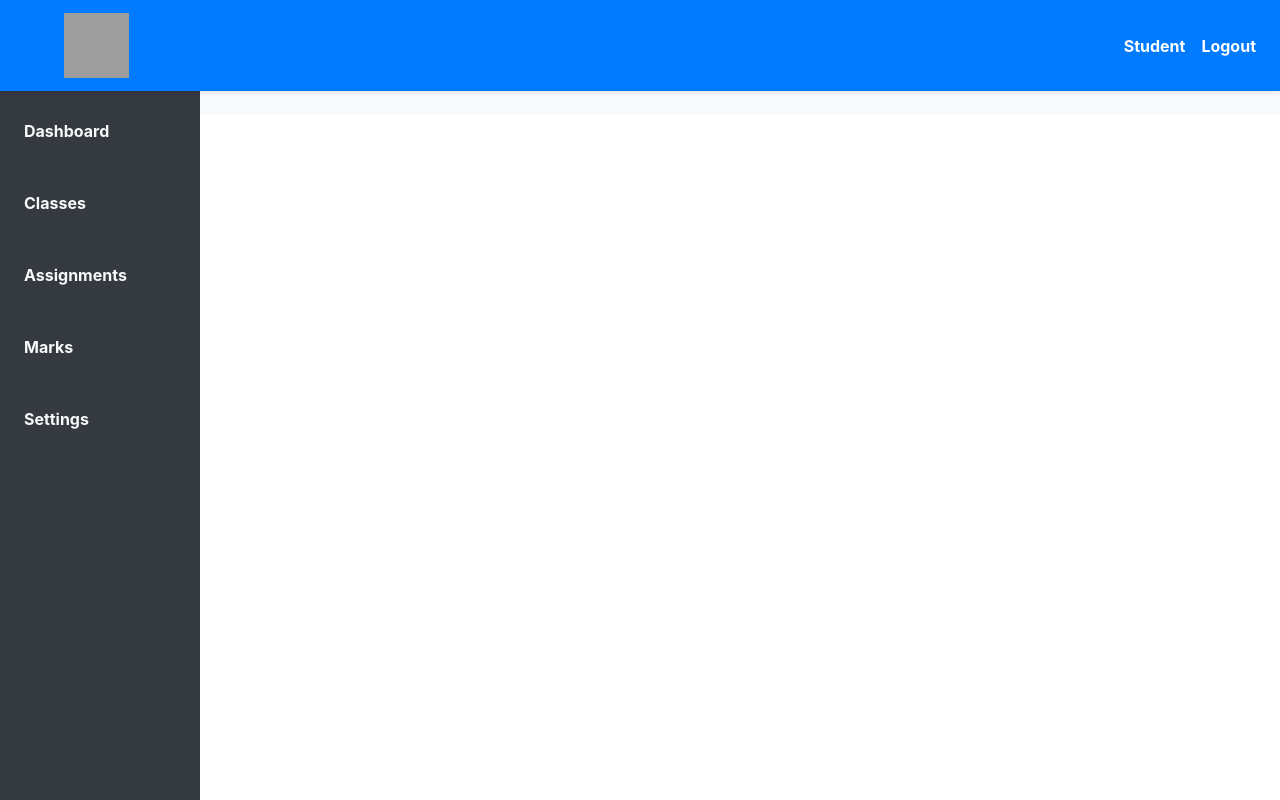
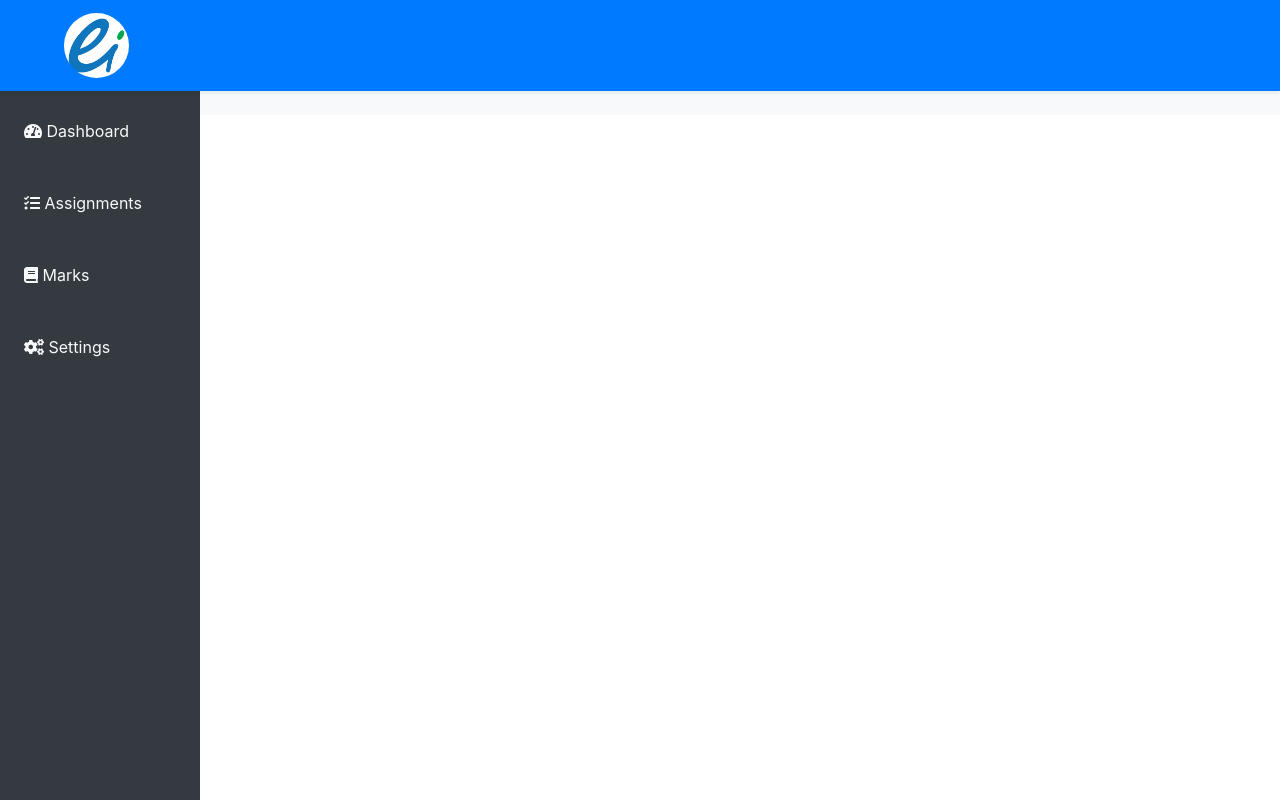
Before and after one commit to Riwaj9786/advanced_sms, a Django app: template templates/student/index.html in a window 1280 px wide. Run offline with Django 3.2, Linux system fonts and the light colour scheme; the template is opened without the code that fills it, so the values that code supplies are empty; some libraries are stand-ins or nearby versions; grey boxes are pictures that could not be loaded.

Commit message:
student Authentication Added

```diff
--- a/final_proj/settings.py
+++ b/final_proj/settings.py
@@ -136,8 +136,9 @@ USE_TZ = True
 
 STATIC_URL = '/static/'
 
-STATICFILES_DIRS = [os.path.join(BASE_DIR, 'static')]
-
+STATICFILES_DIRS = [
+    BASE_DIR / "static",
+]
 # Default primary key field type
 # https://docs.djangoproject.com/en/5.0/ref/settings/#default-auto-field
 
--- a/student/models.py
+++ b/student/models.py
@@ -35,8 +35,9 @@ class User(AbstractUser):
     user_id = models.CharField(max_length=15, unique=True, editable=False)
     address = models.CharField(max_length=150, null=True, blank=False)
     contact_number = models.CharField(max_length=20, blank=True, null=True)
+    date_of_birth = models.DateField(null=True, blank=True)
     gender = models.CharField(max_length=1, choices=[('M', 'Male'), ('F', 'Female'), ('O', 'Other')])
-    is_staff = models.BooleanField(default=True)
+    is_staff = models.BooleanField(default=False)
     is_student = models.BooleanField(default=False)
 
     def save(self, *args, **kwargs):
@@ -61,6 +62,7 @@ class Student(models.Model):
     email = models.EmailField(blank=True, null=True)
     program = models.ForeignKey(Program, on_delete=models.CASCADE)
     semester = models.ForeignKey(Semester, on_delete=models.RESTRICT)
+    user = models.OneToOneField(User, on_delete=models.RESTRICT, null=True, blank=True)
 
     def __str__(self):
         return f"{self.first_name} {self.last_name}"
--- a/student/urls.py
+++ b/student/urls.py
@@ -12,5 +12,6 @@ urlpatterns = [
     path('classes/<pk>/', views.classes_view, name='classes_view'),
     path('assignments/<pk>/', views.assignments, name='assignments'),
     path('assignments/<pk>/delete/', views.delete_assignment, name='delete_assignment'),
-    path('student/<pk>/', views.student_detail, name='student_detail'),
+    path('staff/student/<pk>/', views.student_detail, name='student_detail'),
+    path('student/<pk>/', views.student_dashboard, name='student_dashboard'),
 ]
--- a/templates/index.html
+++ b/templates/index.html
@@ -57,10 +57,7 @@
                         <button type="submit" class="btn btn-primary">Login</button>
                     </div>
                 </form>
-                <div class="text-xs d-flex">
-                    <a href="#" class="btn btn-sm text-center">Are you a Student?</a>
-                </div>
-            </div>
+
         </div>
     </div>
     <!-- Bootstrap JS and dependencies -->
--- a/templates/staff/student_list.html
+++ b/templates/staff/student_list.html
@@ -47,4 +47,9 @@
     </div>
     {% endfor %}
 </div>
+<div class="container-fluid">
+    <div class="flex col-md-12">
+        <button class="btn btn-xs btn-primary">&plus; Add Student</button>
+    </div>
+</div>
 {% endblock %}
--- a/templates/student/index.html
+++ b/templates/student/index.html
@@ -6,20 +6,25 @@
     <meta name="viewport" content="width=device-width, initial-scale=1.0">
     <title>Edu-Ikshya</title>
     <!-- Bootstrap CSS -->
+    <link href="https://cdn.jsdelivr.net/npm/bootstrap@5.3.0/dist/css/bootstrap.min.css" rel="stylesheet">
     <link href="https://stackpath.bootstrapcdn.com/bootstrap/4.5.2/css/bootstrap.min.css" rel="stylesheet">
+    <link rel="stylesheet" href="https://cdnjs.cloudflare.com/ajax/libs/font-awesome/5.15.4/css/all.min.css">
     <style>
         body {
             display: flex;
         }
+
         .top-navbar {
             position: fixed;
             top: 0;
             width: 100%;
             z-index: 1030;
         }
+
         .side-navbar {
             position: fixed;
-            top: 75px; /* Height of the top navbar */
+            top: 75px;
+            /* Height of the top navbar */
             bottom: 0;
             width: 200px;
             padding-top: 20px;
@@ -27,47 +32,138 @@
             display: flex;
             flex-direction: column;
         }
+
         .content {
-            margin-top: 75px; /* Height of the top navbar */
-            margin-left: 200px; /* Width of the side navbar */
+            margin-top: 75px;
+            /* Height of the top navbar */
+            margin-left: 200px;
+            /* Width of the side navbar */
             padding: 20px;
             width: calc(100% - 200px);
         }
-        .nav-link {
-            font-weight: bold;
+
+        .navbar-toggler {
+            border: none;
+            /* Remove the border */
         }
-        .nav-link:hover {
-            background-color: #067aef;
+
+        .no-underline{
+            text-decoration: none;
+        }
+
+        .navbar-toggler-icon {
+            background-color: #fff;
+            /* White background color */
+        }
+
+        @media (max-width: 992px) {
+            .side-navbar {
+                display: none;
+            }
+
+            .content {
+                margin-left: 0;
+                margin-top: 75px;
+                /* Adjust if needed for smaller screens */
+                width: 100%;
+            }
+        }
+
+        @media (max-width: 768px) {
+            .content {
+                margin-top: 55px;
+            }
+
+            .navbar-toggler-icon {
+                background-color: #fff;
+                /* White background color */
+                border: none;
+                /* Remove border */
+                width: 1.5rem;
+                /* Adjust size */
+                height: 1.5rem;
+                /* Adjust size */
+            }
+
+            .navbar-nav.flex-row {
+                flex-direction: column;
+                align-items: center;
+            }
+
+            .navbar-nav.flex-row .nav-link {
+                padding: 1rem;
+            }
+
+            .profile-pic {
+                width: 35px;
+                height: 35px;
+                border-radius: 50%;
+                overflow: hidden;
+                margin-right: 1rem;
+            }
+
+            .profile-pic img {
+                width: 100%;
+                height: auto;
+            }
+        }
+
+        .no-underline a {
+            text-decoration: none;
+        }
+
+        .no-underline a:hover {
+            text-decoration: none;
         }
     </style>
 </head>
 <body>
     <!-- Top Navbar -->
     <nav class="navbar navbar-expand-lg navbar-light bg-primary top-navbar shadow-sm">
-        <a class="navbar-brand d-flex align-items-center" href="#">
-            <img src="{% static 'images/logo/edu-ikshya-logo.png' %}" alt="Edu-Ikshya Logo" width="65" height="65" class="d-inline-block align-top ml-5">
+        <a class="navbar-brand d-flex mx-5 align-items-center" href="{% url 'students:staff_dashboard' pk=user.pk %}">
+            <img class="img rounded-circle" src="{% static 'images/logo/eduikshya-logo.png' %}" alt="Edu-Ikshya Logo"
+                width="65" height="65" class="d-inline-block align-top">
         </a>
-        <div class="collapse navbar-collapse justify-content-end">
-            <ul class="navbar-nav">
+        <button class="navbar-toggler" type="button" data-bs-toggle="collapse" data-bs-target="#navbarNav"
+            aria-controls="navbarNav" aria-expanded="false" aria-label="Toggle navigation">
+            <span class="navbar-toggler-icon"></span>
+        </button>
+        <div class="collapse navbar-collapse justify-content-end" id="navbarNav">
+            {% if user.is_authenticated %}
+            <ul class="navbar-nav ms-auto d-none d-lg-flex">
+                <li class="nav-item d-flex align-items-center">
+                    <div class="profile-pic d-flex mx-4 align-items-center">
+                        <img style="width: 40px;" class="img rounded-circle mx-2"
+                            src="{% static 'images/profile/images.png' %}">
+                        <p class="text-xs text-white mb-0">Welcome, {{ user.first_name }}</p>
+                    </div>
+                </li>
+
                 <li class="nav-item">
-                    <a class="nav-link text-white" href="#">Student</a>
-                </li>
-                <li class="nav-item">
-                    <a class="nav-link text-white" href="#">Logout</a>
+                    <a class="nav-link text-white mx-2 p-2" href="{% url 'students:logout' %}">Logout</a>
                 </li>
             </ul>
+            {% endif %}
         </div>
     </nav>
 
+
     <!-- Side Navbar -->
-    <div class="side-navbar">
-        <nav class="nav flex-column">
-            <a class="nav-link text-light p-4" href="#">Dashboard</a>
-            <a class="nav-link text-light p-4" href="#">Classes</a>
-            <a class="nav-link text-light p-4" href="#">Assignments</a>
-            <a class="nav-link text-light p-4" href="#">Marks</a>
+    <div class="side-navbar d-none d-lg-flex">
+        <nav class="nav flex-column w-100">
+            <a class="nav-link text-light p-4" href="{% url 'students:student_dashboard' pk=user.pk %}">
+                <i class="fas fa-tachometer-alt"></i> <span>Dashboard</span>
+            </a>
+            <a class="nav-link text-light p-4" href="#">
+                <i class="fas fa-tasks"></i> <span>Assignments</span>
+            </a>
+            <a class="nav-link text-light p-4" href="#">
+                <i class="fas fa-book"></i> <span>Marks</span>
+            </a>
             <div class="mt-auto">
-                <a class="nav-link text-light p-4" href="#">Settings</a>
+                <a class="nav-link text-light p-4" href="#">
+                    <i class="fas fa-cogs"></i> <span>Settings</span>
+                </a>
             </div>
         </nav>
     </div>
@@ -77,11 +173,14 @@
         <div class="container">
             {% block student_dashboard %}
             {% endblock %}
+
+            {% block assignment %}
+            {% endblock %}
         </div>
     </div>
 
     <!-- Bootstrap JS and dependencies -->
-    <script src="https://code.jquery.com/jquery-3.5.1.slim.min.js"></script>
+    <script src=" https://code.jquery.com/jquery-3.5.1.slim.min.js"></script>
     <script src="https://cdn.jsdelivr.net/npm/@popperjs/core@2.5.2/dist/umd/popper.min.js"></script>
     <script src="https://stackpath.bootstrapcdn.com/bootstrap/4.5.2/js/bootstrap.min.js"></script>
 </body>
--- a/templates/student/student_detail.html
+++ b/templates/student/student_detail.html
@@ -33,4 +33,5 @@
             </div>
         </div>
     </div>
+</div>
 {% endblock %}
```
Also changed, not shown: student/forms.py (+6 -6 lines), student/views.py (+52 -7 lines), templates/registration/signup.html (+19 -0 lines), templates/student/assignment.html (added, +10 -0 lines), templates/student/student_dashboard.html (+31 -3 lines), db.sqlite3, student/migrations/0009_student_user.py (added), student/migrations/0010_user_date_of_birth.py (added), student/migrations/0011_alter_student_user_alter_user_is_staff.py (added).
